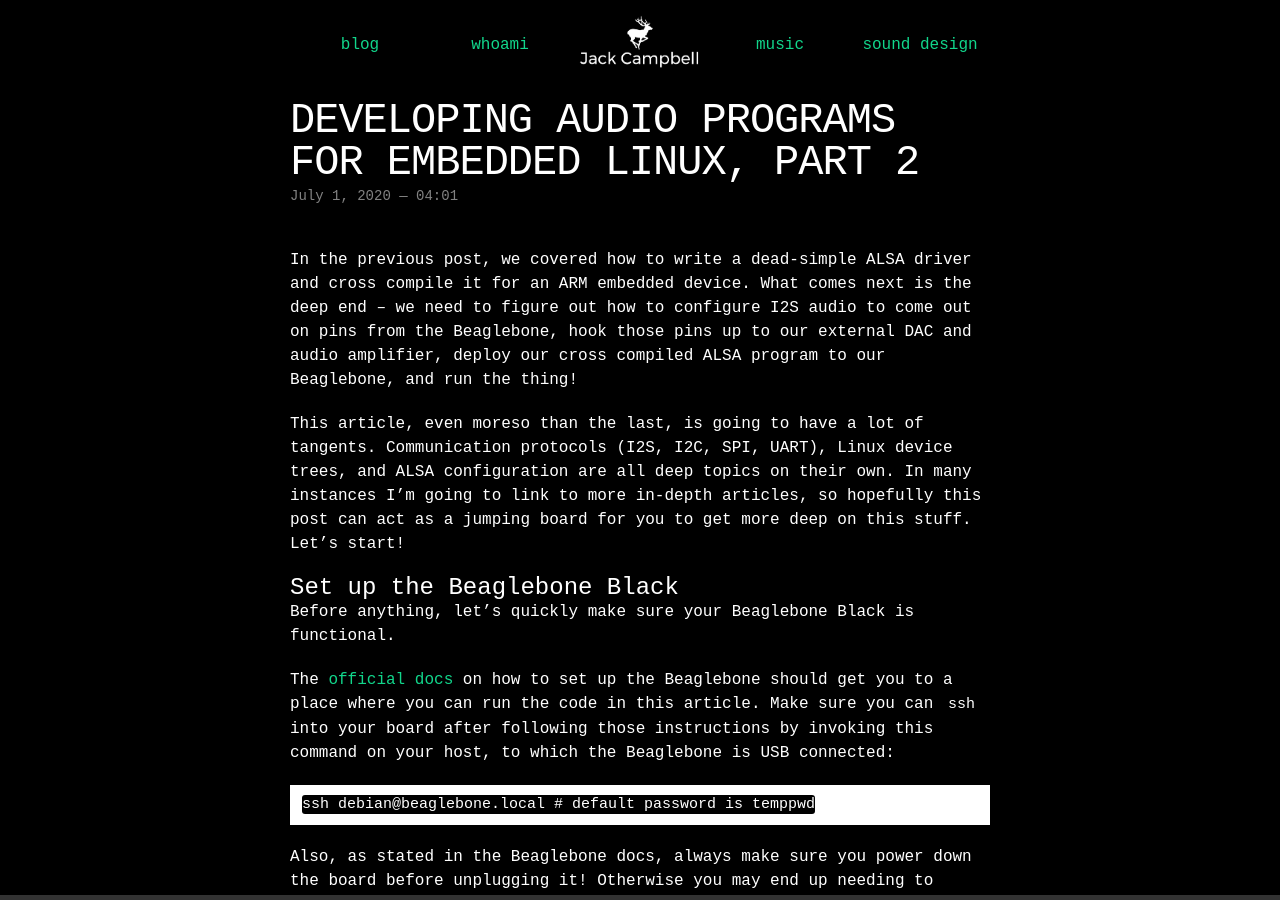
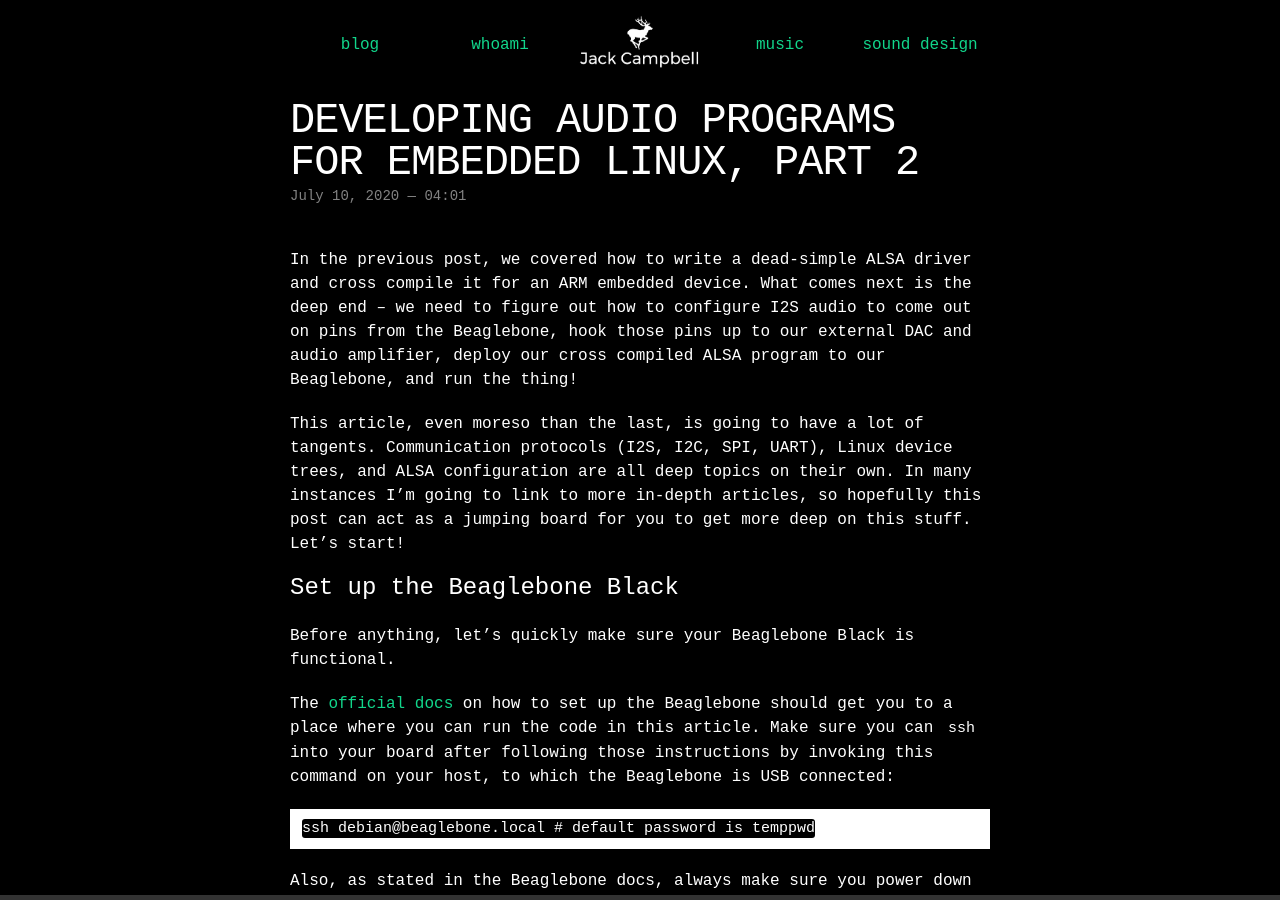
Before and after one commit to jcampbellcodes/jcampbellcodes_og.github.io, a Jekyll site: the page built from notes/2020-7-10-developingembeddedlinuxaudioapplications2.markdown, in a window 1280 px wide and 900 px high. Built offline with Jekyll 4.4.1, drawn with Linux system fonts in a browser that asks for light colours; nearby versions of some CDN libraries.

Commit message:
part1 embedded notes

```diff
--- a/notes/2020-7-10-developingembeddedlinuxaudioapplications2.markdown
+++ b/notes/2020-7-10-developingembeddedlinuxaudioapplications2.markdown
@@ -1,7 +1,7 @@
 ---
 layout: post
 title: DEVELOPING AUDIO PROGRAMS FOR EMBEDDED LINUX, PART 2
-date: 2020-7-1 04:01:00
+date: 2020-7-10 04:01:00
 description: The second in a two part series about cross-compiling an ALSA program for an ARM board and hooking up an external I2S DAC.
 ---
 
@@ -15,7 +15,7 @@ Linux device trees, and ALSA configuration are all deep topics on their own. In
 more in-depth articles, so hopefully this post can act as a jumping board for you to get more deep on this stuff. Let's start!
 
 # Set up the Beaglebone Black
-
+<br>
 Before anything, let's quickly make sure your Beaglebone Black is functional.
 
 The [official docs](https://beagleboard.org/getting-started) on how to set up the Beaglebone should get you to
@@ -29,7 +29,7 @@ Also, as stated in the Beaglebone docs, always make sure you power down the boar
 you may end up needing to start the bring up process all over.
 
 ## What's in a circuit?
-
+<br>
 Before deep diving into anything, here is a high level overview of our circuit and data flow:
 - First, load our ALSA program (`booper`) onto the Beaglebone
 - This program connects to the default audio device, which is `plughw:Black,0` (you can find the available audio devices using `aplay -L`)
@@ -41,12 +41,12 @@ Or put another way, we are going to ask our Beaglebone to direct the audio from
 audio as I2S, so that it can talk to our breakout board that speakers I2S. Before getting into any of that configuration, what is I2S?
 
 ## Communications Protocols are Key
-
+<br>
 One thing I've found from learning embedded systems is that communication protocols are a central topic for figuring out how to build things.
 After all, an embedded system is really just a hodgepodge of isolated (usually specialized) components talking to one another -- so how
 do they do it? They just send binary electrical signals to one another and agree on what they are supposed to mean!
 
-Different[communication protocols](https://learn.sparkfun.com/tutorials/serial-communication) have different tradeoffs --
+Different [communication protocols](https://learn.sparkfun.com/tutorials/serial-communication) have different tradeoffs --
 some require a bunch of wires and clock signals and might be more reliable or faster than others but require a ton of pin real estate,
 while some might only require a single wire but are slower. Understanding and considering these tradeoffs is a key skill, so I would
 recommend getting familiar with all the major communication protocols. The big ones are [UART](https://learn.sparkfun.com/tutorials/serial-communication),
@@ -54,11 +54,11 @@ recommend getting familiar with all the major communication protocols. The big o
 one focused on in this article, [I2S](https://hackaday.com/2019/04/18/all-you-need-to-know-about-i2s/). I2S has persevered for a long time
 as an audio protocol because it is simple and its tradeoffs are specially designed to work with high bandwidth (44kHz) stereo audio signals.
 
-
+- [asoc talk](https://www.youtube.com/watch?v=kb1yAt9d2k8)
 - [linux dai](https://www.kernel.org/doc/html/v4.10/sound/soc/dai.html)
 
 ## What is I2S?
-
+<br>
 - I chose I2S (Inter-IC Sound) protocol over USB or SPI mainly because it is yet another technology I have been meaning to learn and it leaves open
 a USB port to be used by another input device (planning to use it for USB MIDI in a future project). That
 said, it turns out I2S output on the Beaglebone Black is actually a little wonky. Unless you use an
@@ -71,6 +71,8 @@ helpful light upon.
 
 
 ## How do I get I2S audio out of my Beaglebone?
+<br>
+
 - in this case, we are more concerned with understanding Beaglebone's processor, the AM335x
 - don't be afraid of technical specs, pinouts, etc. They are dry and generally not beginner friendly,
 - but most of the time they will be your only life raft. So adapt to them!
```
